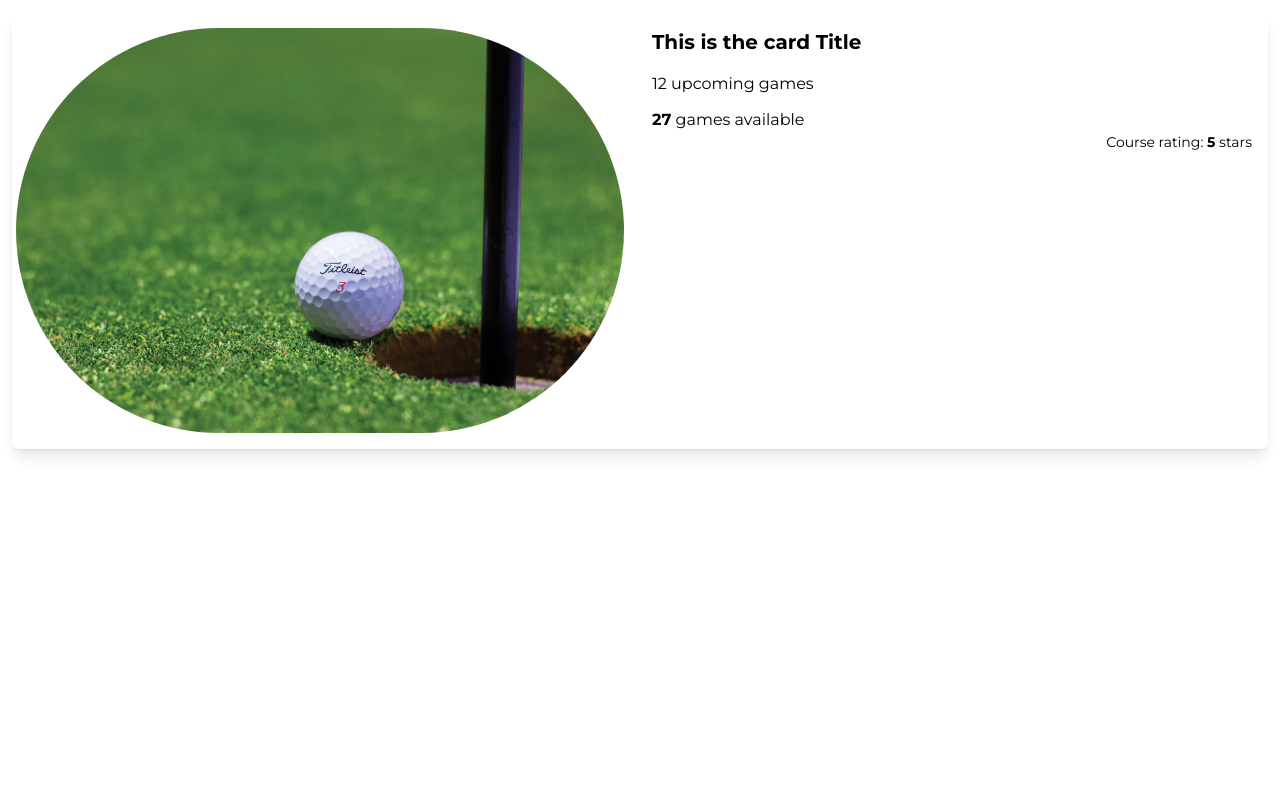
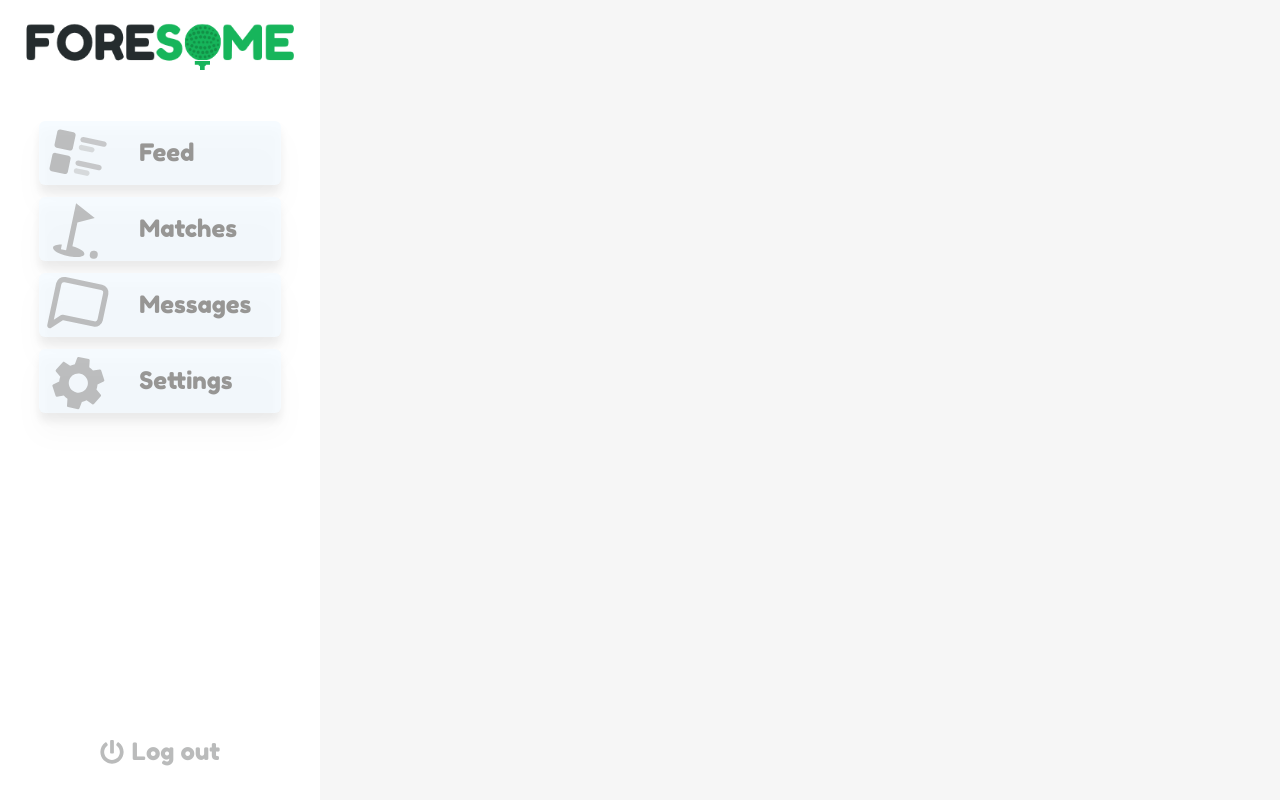
Before and after one commit to CydoEntis/dwms, a React (Vite) app: page / in a window 1280 px wide. Built offline with nearby package versions, Linux system fonts and the light colour scheme.

Commit message:
Added desktop nav, and adjust layout colors

```diff
--- a/src/App.tsx
+++ b/src/App.tsx
@@ -10,7 +10,7 @@ function App() {
       element: <RootLayout />,
       children: [
         {
-          path: "/", // Eventually Change to /feed route.
+          path: "feed", // Eventually Change to /feed route.
           element: <Feed />,
         },
       ],
--- a/src/features/navigation/Navbar.tsx
+++ b/src/features/navigation/Navbar.tsx
@@ -1,12 +1,24 @@
 import React from "react";
 import NavLinks from "./NavLinks";
+import Foresome from "@/assets/logo.png";
+import NavAction from "./NavAction";
+import { FaPowerOff } from "react-icons/fa";
 
 type Props = {};
 
 const Navbar = (props: Props) => {
   return (
-    <nav>
-      <NavLinks />
+    <nav className="fixed hidden h-screen flex-col justify-between   bg-white lg:flex lg:w-80">
+      <div>
+        <img src={Foresome} alt="" className="mb-5 p-5" />
+        <NavLinks />
+      </div>
+      <NavAction
+        className="mx-auto mb-5 py-3 hover:text-red-50"
+        onClick={() => console.log("Log out")}
+        text="Log out"
+        icon={<FaPowerOff className="mr-2" />}
+      />
     </nav>
   );
 };
--- a/src/layouts/RootLayout.tsx
+++ b/src/layouts/RootLayout.tsx
@@ -4,11 +4,7 @@ import NavToggle from "@/features/navigation/NavToggle";
 import { useState } from "react";
 import { Outlet } from "react-router-dom";
 
-type Props = {
-  className?: string;
-};
-
-const RootLayout = ({ className }: Props) => {
+const RootLayout = () => {
   const [isOpen, setIsOpen] = useState<boolean>(false);
 
   const toggleHandler = () => {
@@ -16,11 +12,13 @@ const RootLayout = ({ className }: Props) => {
   };
 
   return (
-    <div className={className}>
-      {/* <Navbar /> */}
+    <div className="relative flex h-screen w-screen flex-col bg-white">
+      <Navbar />
       <MobileNav isOpen={isOpen} />
       <NavToggle toggleHandler={toggleHandler} isOpen={isOpen} />
-      <Outlet />
+      <div className=" bg-cream-50 lg:ml-80 lg:h-screen lg:overflow-hidden">
+        <Outlet />
+      </div>
     </div>
   );
 };
--- a/src/pages/feed/Feed.tsx
+++ b/src/pages/feed/Feed.tsx
@@ -6,15 +6,16 @@ type Props = {};
 
 const Feed = (props: Props) => {
   return (
-    <div className="flex flex-col gap-y-8 p-3">
-      <Feedcard
-        src={image}
-        title={"This is the card Title"}
-        games={12}
-        groups={27}
-        rating={5}
-      />
-    </div>
+    <h1>Hello world</h1>
+    // <div className="flex flex-col gap-y-8 p-3">
+    //   <Feedcard
+    //     src={image}
+    //     title={"This is the card Title"}
+    //     games={12}
+    //     groups={27}
+    //     rating={5}
+    //   />
+    // </div>
   );
 };
 
```
Also changed, not shown: src/assets/logo.png (added).
